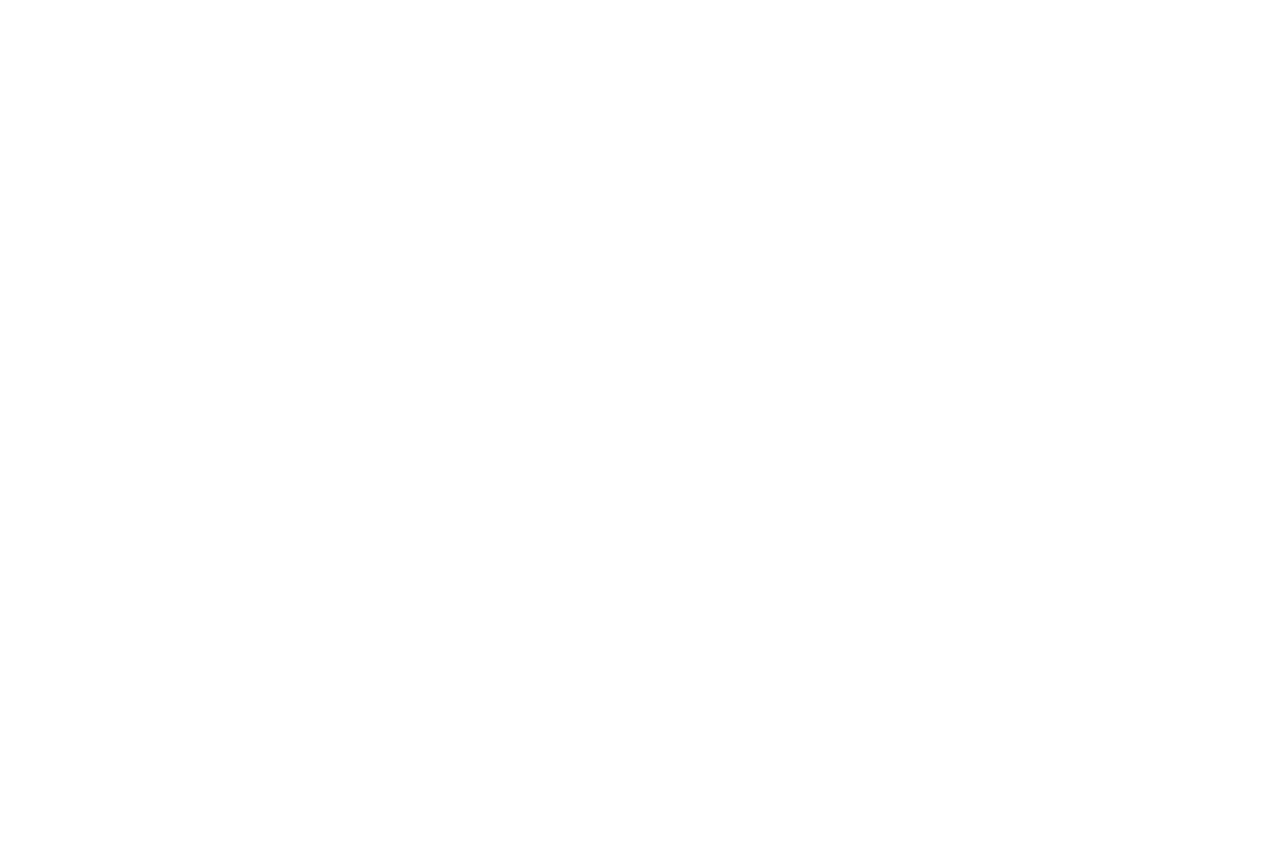
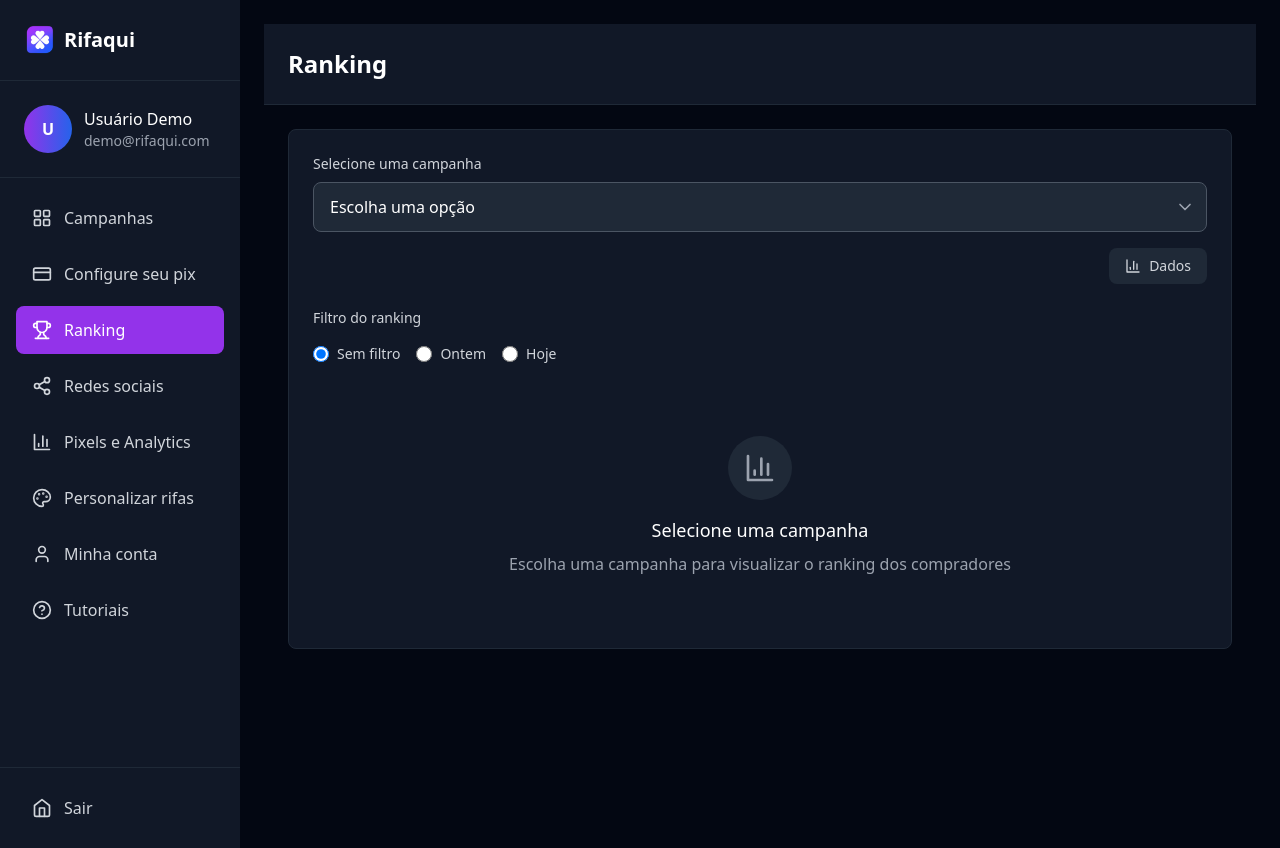
Before and after one commit to gilson954/sistema-rifa, a React (Vite) app: page /dashboard/ranking in a window 1280 px wide. Before the commit this address had no page. Before the commit the page ends 800 px from the top, so only its background shows below. Built offline with nearby package versions, Linux system fonts and the light colour scheme.

Commit message:
Add Ranking button to sidebar and create Ranking page

```diff
--- a/src/App.tsx
+++ b/src/App.tsx
@@ -5,6 +5,7 @@ import DashboardLayout from './components/DashboardLayout';
 import HomePage from './pages/HomePage';
 import DashboardPage from './pages/DashboardPage';
 import PaymentIntegrationsPage from './pages/PaymentIntegrationsPage';
+import RankingPage from './pages/RankingPage';
 
 function App() {
   return (
@@ -19,6 +20,7 @@ function App() {
         <Route path="/dashboard" element={<DashboardLayout />}>
           <Route index element={<DashboardPage />} />
           <Route path="integrations" element={<PaymentIntegrationsPage />} />
+          <Route path="ranking" element={<RankingPage />} />
         </Route>
       </Routes>
     </Router>
--- a/src/components/Sidebar.tsx
+++ b/src/components/Sidebar.tsx
@@ -9,7 +9,8 @@ import {
   User,
   HelpCircle,
   Home,
-  X
+  X,
+  Trophy
 } from 'lucide-react';
 
 interface SidebarProps {
@@ -34,6 +35,11 @@ const Sidebar: React.FC<SidebarProps> = ({ onClose }) => {
       icon: CreditCard,
       label: 'Configure seu pix',
       path: '/dashboard/integrations'
+    },
+    {
+      icon: Trophy,
+      label: 'Ranking',
+      path: '/dashboard/ranking'
     },
     {
       icon: Share2,
--- /dev/null
+++ b/src/pages/RankingPage.tsx
@@ -0,0 +1,168 @@
+import React, { useState } from 'react';
+import { ChevronDown, BarChart3 } from 'lucide-react';
+
+const RankingPage = () => {
+  const [selectedCampaign, setSelectedCampaign] = useState('');
+  const [selectedFilter, setSelectedFilter] = useState('sem-filtro');
+
+  return (
+    <div className="min-h-screen bg-gray-100 dark:bg-gray-950 text-gray-900 dark:text-white transition-colors duration-300">
+      {/* Header */}
+      <div className="bg-white dark:bg-gray-900 border-b border-gray-200 dark:border-gray-800 p-6 transition-colors duration-300">
+        <h1 className="text-2xl font-bold text-gray-900 dark:text-white">
+          Ranking
+        </h1>
+      </div>
+
+      {/* Main Content */}
+      <div className="p-6">
+        <div className="bg-white dark:bg-gray-900 rounded-lg border border-gray-200 dark:border-gray-800 p-6 transition-colors duration-300">
+          {/* Campaign Selection */}
+          <div className="mb-6">
+            <label className="block text-sm font-medium text-gray-700 dark:text-gray-300 mb-2">
+              Selecione uma campanha
+            </label>
+            <div className="relative">
+              <select
+                value={selectedCampaign}
+                onChange={(e) => setSelectedCampaign(e.target.value)}
+                className="w-full appearance-none bg-white dark:bg-gray-800 border border-gray-300 dark:border-gray-600 rounded-lg px-4 py-3 pr-10 text-gray-900 dark:text-white focus:outline-none focus:ring-2 focus:ring-purple-500 focus:border-transparent transition-colors duration-300"
+              >
+                <option value="">Escolha uma opção</option>
+                <option value="rifa-iphone">Rifa do iPhone 15</option>
+                <option value="rifa-notebook">Rifa do Notebook</option>
+                <option value="rifa-carro">Rifa do Carro</option>
+              </select>
+              <ChevronDown className="absolute right-3 top-1/2 transform -translate-y-1/2 h-5 w-5 text-gray-400 pointer-events-none" />
+            </div>
+
+            {/* Dados Button */}
+            <div className="mt-4 flex justify-end">
+              <button className="flex items-center space-x-2 bg-gray-100 dark:bg-gray-800 hover:bg-gray-200 dark:hover:bg-gray-700 text-gray-700 dark:text-gray-300 px-4 py-2 rounded-lg transition-colors duration-200">
+                <BarChart3 className="h-4 w-4" />
+                <span className="text-sm font-medium">Dados</span>
+              </button>
+            </div>
+          </div>
+
+          {/* Filter Section */}
+          <div className="mb-6">
+            <h3 className="text-sm font-medium text-gray-700 dark:text-gray-300 mb-4">
+              Filtro do ranking
+            </h3>
+
+            <div className="flex flex-wrap gap-4">
+              <label className="flex items-center">
+                <input
+                  type="radio"
+                  name="ranking-filter"
+                  value="sem-filtro"
+                  checked={selectedFilter === 'sem-filtro'}
+                  onChange={(e) => setSelectedFilter(e.target.value)}
+                  className="w-4 h-4 text-green-600 bg-gray-100 dark:bg-gray-800 border-gray-300 dark:border-gray-600 focus:ring-green-500 dark:focus:ring-green-600 focus:ring-2"
+                />
+                <span className="ml-2 text-sm text-gray-700 dark:text-gray-300">
+                  Sem filtro
+                </span>
+              </label>
+
+              <label className="flex items-center">
+                <input
+                  type="radio"
+                  name="ranking-filter"
+                  value="ontem"
+                  checked={selectedFilter === 'ontem'}
+                  onChange={(e) => setSelectedFilter(e.target.value)}
+                  className="w-4 h-4 text-green-600 bg-gray-100 dark:bg-gray-800 border-gray-300 dark:border-gray-600 focus:ring-green-500 dark:focus:ring-green-600 focus:ring-2"
+                />
+                <span className="ml-2 text-sm text-gray-700 dark:text-gray-300">
+                  Ontem
+                </span>
+              </label>
+
+              <label className="flex items-center">
+                <input
+                  type="radio"
+                  name="ranking-filter"
+                  value="hoje"
+                  checked={selectedFilter === 'hoje'}
+                  onChange={(e) => setSelectedFilter(e.target.value)}
+                  className="w-4 h-4 text-green-600 bg-gray-100 dark:bg-gray-800 border-gray-300 dark:border-gray-600 focus:ring-green-500 dark:focus:ring-green-600 focus:ring-2"
+                />
+                <span className="ml-2 text-sm text-gray-700 dark:text-gray-300">
+                  Hoje
+                </span>
+              </label>
+            </div>
+          </div>
+
+          {/* Empty State */}
+          {!selectedCampaign && (
+            <div className="text-center py-12">
+              <div className="w-16 h-16 bg-gray-100 dark:bg-gray-800 rounded-full flex items-center justify-center mx-auto mb-4">
+                <BarChart3 className="h-8 w-8 text-gray-400" />
+              </div>
+              <h3 className="text-lg font-medium text-gray-900 dark:text-white mb-2">
+                Selecione uma campanha
+              </h3>
+              <p className="text-gray-500 dark:text-gray-400">
+                Escolha uma campanha para visualizar o ranking dos compradores
+              </p>
+            </div>
+          )}
+
+          {/* Sample Ranking Data (when campaign is selected) */}
+          {selectedCampaign && (
+            <div className="space-y-4">
+              <h3 className="text-lg font-semibold text-gray-900 dark:text-white mb-4">
+                Ranking de Compradores
+              </h3>
+
+              {/* Sample ranking items */}
+              <div className="space-y-3">
+                {[
+                  { position: 1, name: 'João Silva', tickets: 25, amount: 'R$ 1.250,00' },
+                  { position: 2, name: 'Maria Santos', tickets: 18, amount: 'R$ 900,00' },
+                  { position: 3, name: 'Pedro Costa', tickets: 15, amount: 'R$ 750,00' },
+                  { position: 4, name: 'Ana Oliveira', tickets: 12, amount: 'R$ 600,00' },
+                  { position: 5, name: 'Carlos Lima', tickets: 10, amount: 'R$ 500,00' }
+                ].map((item) => (
+                  <div
+                    key={item.position}
+                    className="flex items-center justify-between p-4 bg-gray-50 dark:bg-gray-800 rounded-lg hover:bg-gray-100 dark:hover:bg-gray-700 transition-colors duration-200"
+                  >
+                    <div className="flex items-center space-x-4">
+                      <div className={`w-8 h-8 rounded-full flex items-center justify-center text-sm font-bold ${
+                        item.position === 1 ? 'bg-yellow-500 text-white' :
+                        item.position === 2 ? 'bg-gray-400 text-white' :
+                        item.position === 3 ? 'bg-orange-600 text-white' :
+                        'bg-gray-200 dark:bg-gray-600 text-gray-700 dark:text-gray-300'
+                      }`}>
+                        {item.position}
+                      </div>
+                      <div>
+                        <p className="font-medium text-gray-900 dark:text-white">
+                          {item.name}
+                        </p>
+                        <p className="text-sm text-gray-500 dark:text-gray-400">
+                          {item.tickets} bilhetes
+                        </p>
+                      </div>
+                    </div>
+                    <div className="text-right">
+                      <p className="font-semibold text-gray-900 dark:text-white">
+                        {item.amount}
+                      </p>
+                    </div>
+                  </div>
+                ))}
+              </div>
+            </div>
+          )}
+        </div>
+      </div>
+    </div>
+  );
+};
+
+export default RankingPage;
```
